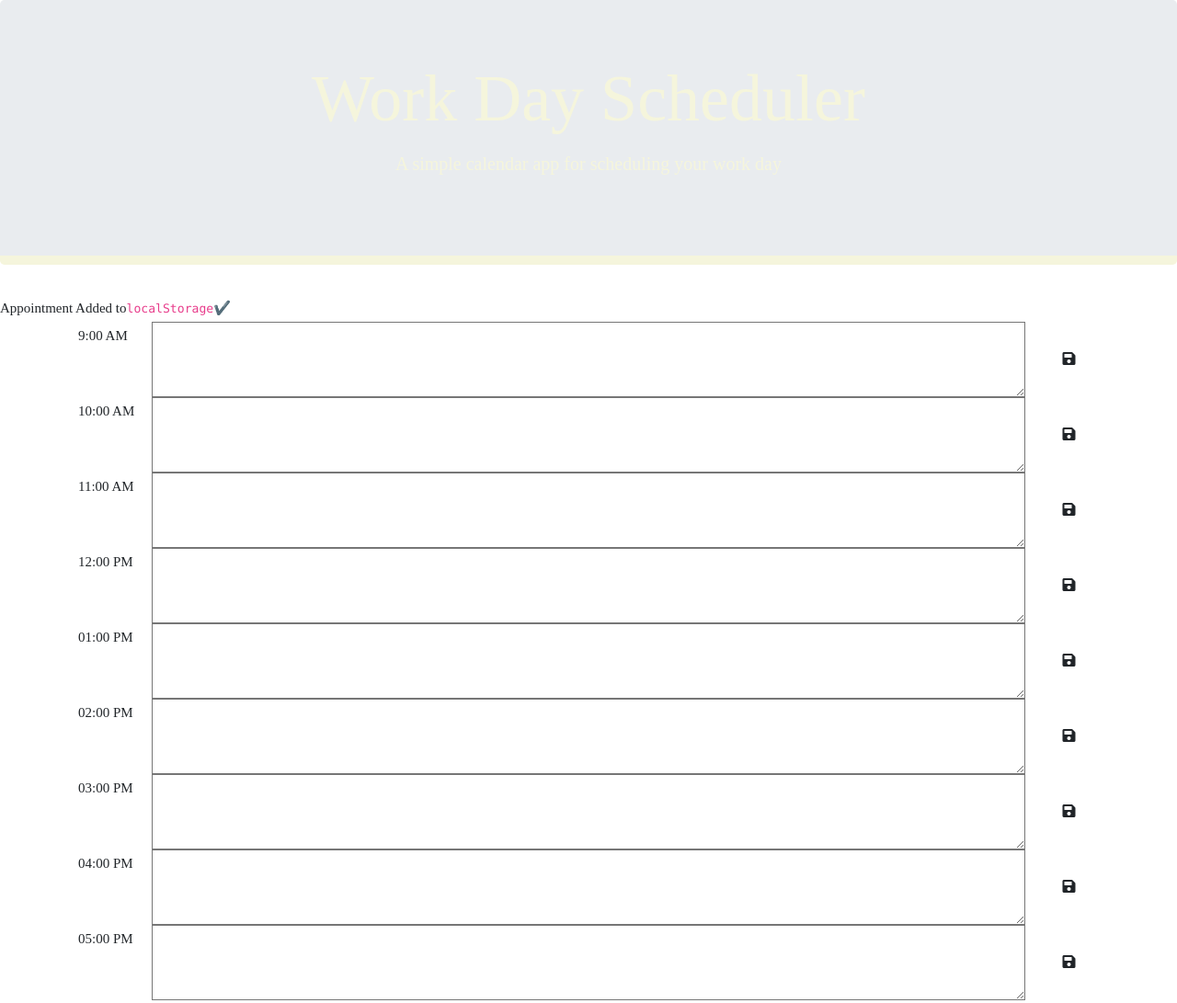
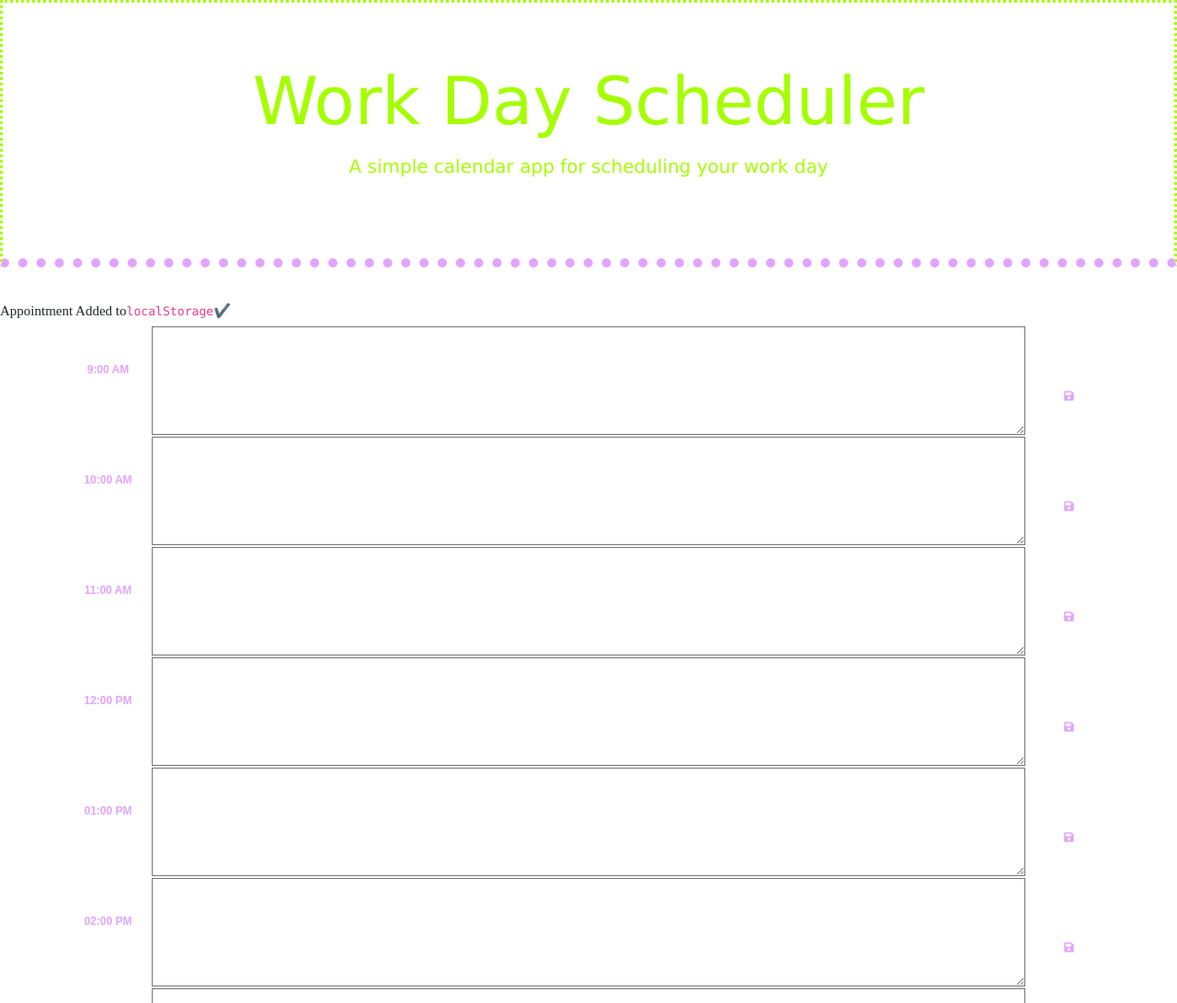
Before and after one commit to bettinastaartjes/workdayscheduler2, a plain HTML site: page Main/index.html in a window 1280 px wide. Shown: the top 1091 px of the page at 92% size. Drawn offline with nearby package versions, Linux system fonts and the light colour scheme.

Commit message:
pushing style changes

```diff
--- a/Main/style.css
+++ b/Main/style.css
@@ -1,4 +1,5 @@
 body {
+    background-color: transparent;
     font-family:'Times New Roman', Times, serif;
     font-size: 15px;
     line-height: 2;
@@ -6,19 +7,45 @@ body {
 
 /*clas value*/
 .jumbotron {
+    background-color: white;
+    font-family:Verdana, Geneva, Tahoma, sans-serif;
+    font-weight: bolder;
     text-align: center;
-    color: beige;
-    border-bottom: 10px solid beige;
+    color: rgb(165, 254, 0);
+    border-radius: 0;
+    border-bottom: 10px solid rgb(226, 164, 255);
+    border-style:dotted;
 }
 
 /* the box where you can add in the description*/
 textarea{
     background: transparent;
-    color:beige;
+    color:rgb (226, 164, 255);
     padding: 10px;
 }
 
-/*clas value*/
+/*clas values below*/
+
+.time-block {
+    text-align: center;
+    border-radius: 10px;
+}
 .description {
     white-space: pre-wrap;
 }
+
+/* these are the hours displayed on the left*/
+.col-md-1 {
+    text-align: center;
+    font-size: 12px;
+    color: rgb(226, 164, 255);
+    font-family:Arial, Helvetica, sans-serif;
+    font-weight: bolder;
+    border-top: 35px solid white;
+}
+/* the blocks where the text goes*/
+.row {
+    white-space: pre-wrap;
+    height: 120px;
+    border-top: 2px solid white;
+}
```
